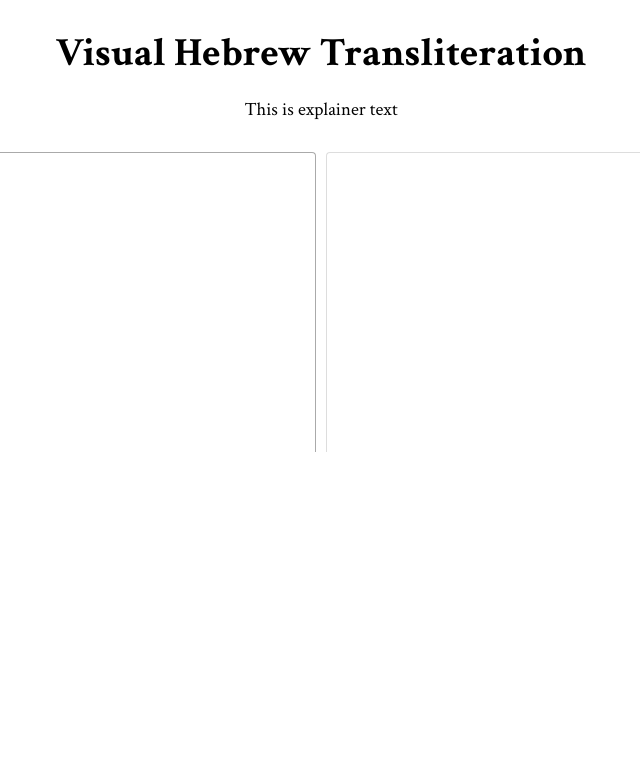
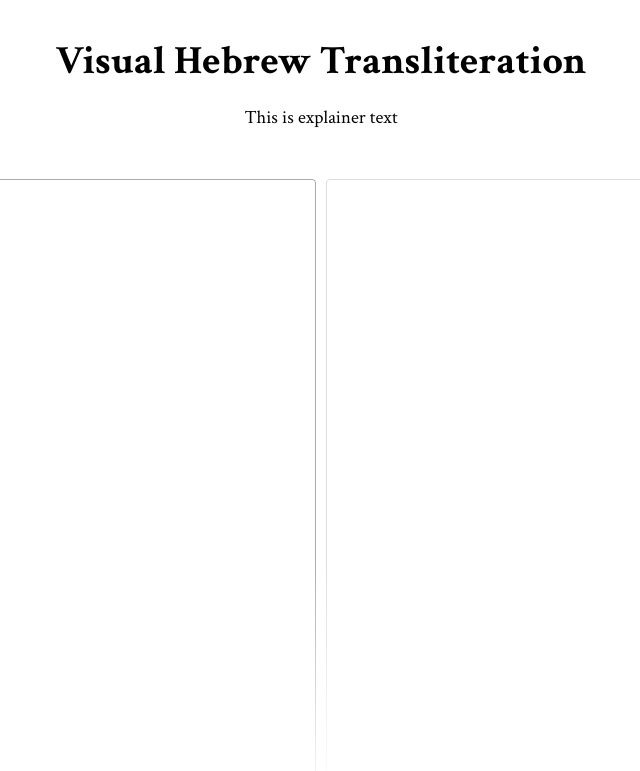
Before and after one commit to m-yac/ttTikkun, a website built with Vite: page transliterate.html in a window 1280 px wide. Shown: the whole page, without its empty margins (319-959 px from the left). Built offline with nearby package versions, Linux system fonts and the light colour scheme; what havarotjs would draw is missing.

Commit message:
stretch to fill page, add gradient separator lines

```diff
--- a/src/style/transliterate.css
+++ b/src/style/transliterate.css
@@ -1,3 +1,12 @@
+
+.bodyContainer {
+  display: flex;
+  flex-direction: column;
+  box-sizing: border-box;
+  min-height: 100vh;
+  margin: 0;
+}
+
 .explainer {
   text-align: center;
   display: block;
@@ -11,7 +20,10 @@
   --edge: 8%;
   --radius: 4px;
   gap: var(--gap);
-  margin: 30px auto;
+  margin-top: 30px;
+  /* Fill whatever is left of the viewport, and grow past it if the text does */
+  flex: 1 0 auto;
+  align-items: stretch;
 }
 
 .heOrTl {
@@ -24,12 +36,17 @@
   white-space: pre-wrap;
   border-radius: var(--radius);
 }
-/* The top/inner lines */
+/* The top/inner lines, drawn as a 1px ring of gradient */
 .heOrTl::before {
   content: "";
   position: absolute;
   inset: 0;
   pointer-events: none;
+  padding: 1px;
+  -webkit-mask: linear-gradient(#000 0 0) content-box, linear-gradient(#000 0 0);
+  mask: linear-gradient(#000 0 0) content-box, linear-gradient(#000 0 0);
+  -webkit-mask-composite: xor;
+  mask-composite: exclude;
 }
 
 #he {
@@ -40,9 +57,18 @@
   margin-inline-end: var(--edge);
 }
 #he::before {
-  border-top: 1px solid #aaa;
-  border-right: 1px solid #aaa;
+  /* Keep only the top and right sides of the ring */
+  clip-path: inset(0 0 1px 1px);
   border-top-right-radius: var(--radius);
+  background: radial-gradient(ellipse 100% 100% at top right, #aaa 60%, #fff0);
+}
+
+#he:not(:focus) {
+  outline: 1px solid transparent;
+}
+#he:not(:focus):hover {
+  outline-color: Highlight;
+  outline-color: AccentColor;
 }
 
 #tl {
@@ -55,9 +81,10 @@
 }
 #tl::before {
   right: calc(2 * var(--edge));
-  border-top: 1px solid #ddd;
-  border-left: 1px solid #ddd;
+  /* Keep only the top and left sides of the ring */
+  clip-path: inset(0 1px 1px 0);
   border-top-left-radius: var(--radius);
+  background: radial-gradient(ellipse 100% 100% at top left, #ddd 60%, #fff0);
 }
 
 .line {
--- a/transliterate.html
+++ b/transliterate.html
@@ -5,6 +5,7 @@
 <link rel="stylesheet" href="/src/style/transliterate.css">
 </head>
 <body>
+<div class="bodyContainer">
 
 <div class="titleAndExplainer">
   <h1>Visual Hebrew Transliteration</h1>
@@ -18,6 +19,7 @@
   <div id="tl" class="heOrTl"></div>
 </div>
 
+</div>
 <script type="module" src="/src/transliterate.ts"></script>
 </body>
 </html>
```
